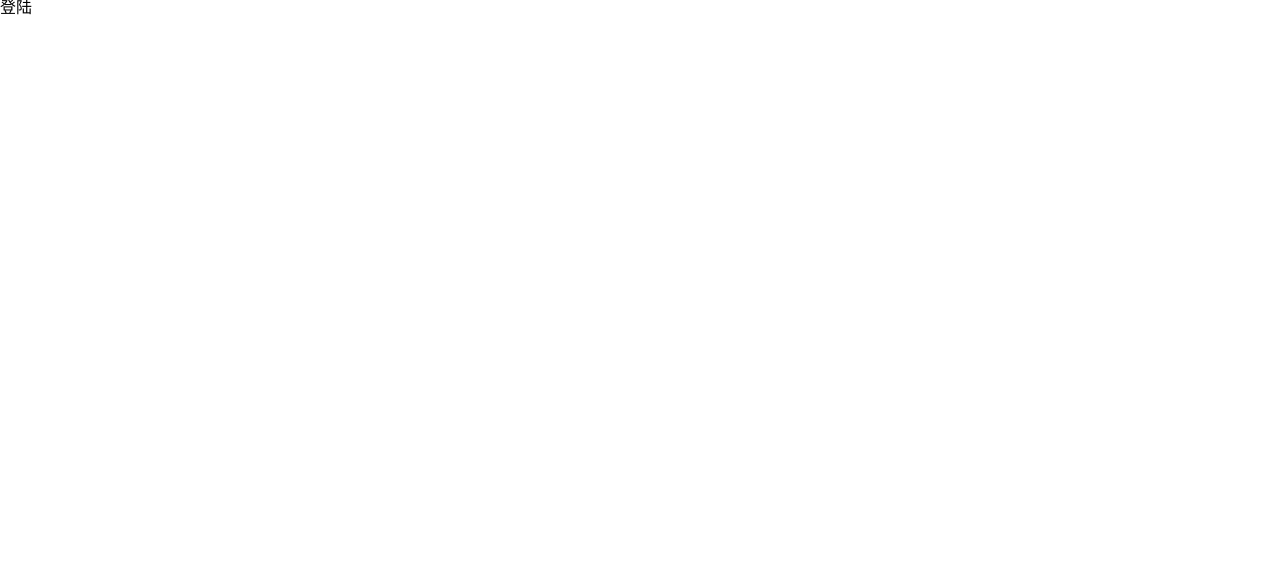
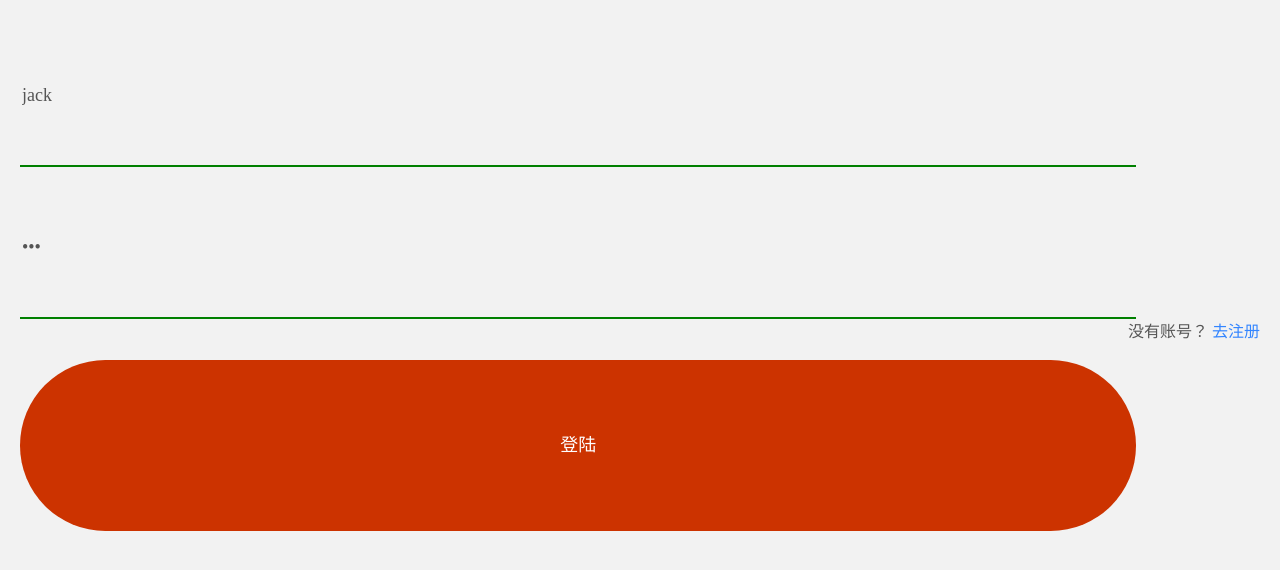
Before and after one commit to shan2016/heimatoutiao, a Vue app in the folder heimatoutiao/: page /#/login in a window 1280 px wide. Shown: the top 570 px of the page. Built offline with nearby package versions, Linux system fonts and the light colour scheme; a small style sheet from the web is missing.

Commit message:
03-实现按钮和文本框的封装，这里面使用到了vant的组件toast,但是还没有开始实现登陆的业务功能
03-实现按钮和文本框的封装，这里面使用到了vant的组件toast,但是还没有开始实现登陆的业务功能

```diff
--- a/heimatoutiao/babel.config.js
+++ b/heimatoutiao/babel.config.js
@@ -1,5 +1,12 @@
 module.exports = {
   presets: [
     '@vue/cli-plugin-babel/preset'
+  ],
+  plugins: [
+    ['import', {
+      libraryName: 'vant',
+      libraryDirectory: 'es',
+      style: true
+    }, 'vant']
   ]
 }
--- a/heimatoutiao/package.json
+++ b/heimatoutiao/package.json
@@ -9,6 +9,7 @@
   },
   "dependencies": {
     "core-js": "^3.4.3",
+    "vant": "^2.2.16",
     "vue": "^2.6.10",
     "vue-router": "^3.1.3"
   },
@@ -18,6 +19,7 @@
     "@vue/cli-service": "^4.1.0",
     "@vue/eslint-config-standard": "^4.0.0",
     "babel-eslint": "^10.0.3",
+    "babel-plugin-import": "^1.13.0",
     "eslint": "^5.16.0",
     "eslint-plugin-vue": "^5.0.0",
     "less": "^3.0.4",
--- /dev/null
+++ b/heimatoutiao/src/components/hm_button.vue
@@ -0,0 +1,33 @@
+<template>
+   <div class="btn" @click="handlerclick">
+       {{text}}
+   </div>
+</template>
+
+<script>
+export default {
+  props: ['text'],
+  methods: {
+    handlerclick (event) {
+      this.$emit('click', event)
+    }
+  }
+
+}
+</script >
+
+<style lang="less" scoped>
+.btn {
+        // vw: viewport width:视口宽度
+        // vh:viewport height:视口高度
+        // 不管什么屏幕，视口的宽度都会分为100份，所以在设置元素宽高的时候，可以参照UI稿件中的元素的实际大小进行大小的设置
+        width:314*100vw/360;
+        height: 48*100vw/360;
+        background-color: rgb(204, 51, 0);
+        border-radius: 24*100vw/360;
+        color: #fff;
+        text-align: center;
+        line-height: 48*100vw/360;
+        font-size: 18px;
+    }
+</style>
--- /dev/null
+++ b/heimatoutiao/src/components/hm_input.vue
@@ -0,0 +1,66 @@
+<template>
+  <input
+  type="text"
+  class="inp"
+  :value="value"
+  @input="handlerinput"
+  @blur='handlerblur'
+  :class="{error:!statu,success:statu}">
+</template>
+
+<script>
+export default {
+  data () {
+    return {
+      statu: false
+    }
+  },
+  props: ['value', 'rules', 'msg_err'],
+  mounted () {
+    // !!this.value等价于this.value? true: false
+    this.statu = !!this.value
+  },
+  methods: {
+    handlerinput (event) {
+      let value = event.target.value
+
+      if (this.rules) {
+        if (this.rules.test(value)) {
+          this.statu = true
+        } else {
+          this.statu = false
+        }
+      } else {
+        this.statu = !!value
+      }
+      // console.log(event)
+      this.$emit('input', value)
+    },
+    handlerblur (event) {
+      if (this.rules && !this.rules.test(event.target.value)) {
+        // console.log(this.msg_err)
+        this.$toast.fail(this.msg_err)
+      }
+    }
+  }
+}
+</script>
+
+<style lang='less' scoped>
+.inp{
+    width: 314*100vw/360;
+    height: 40*100vw/360;
+    border:none;
+    outline: none;
+    border-bottom: 2px solid rgb(117,117,117);
+    font-size: 18px;
+    margin: 5px 0;
+    background-color: transparent;
+}
+.error{
+    border-bottom-color:red;
+}
+.success{
+    border-bottom-color:green;
+}
+</style>
--- a/heimatoutiao/src/main.js
+++ b/heimatoutiao/src/main.js
@@ -1,9 +1,14 @@
 import Vue from 'vue'
 import App from './App.vue'
+
+// 引入提示框插件
+import { Toast } from 'vant'
 
 import '@/styles/reset.css'
 
 import router from '@/router/index.js'
+
+Vue.use(Toast)
 
 Vue.config.productionTip = false
 
--- a/heimatoutiao/src/views/Login.vue
+++ b/heimatoutiao/src/views/Login.vue
@@ -1,15 +1,94 @@
 <template>
-   <div class="login">
-       登陆
-   </div>
+   <div id="app">
+    <div class="container">
+      <div class="close">
+        <span class="iconfont iconicon-test"></span>
+      </div>
+      <div class="logo">
+        <span class="iconfont iconnew"></span>
+      </div>
+      <div class="inputs">
+          <hminput type="text"
+          placeholder="请输入用户名/手机号"
+          :value="users.username"
+          @input="handlerinput"
+          :rules='/^1\d{10}$/'
+          msg_err='手机号输入不合法，请输入11位手机号'></hminput>
+          <hminput type="password" :value="users.password"></hminput>
+      </div>
+      <p class="tips">
+        没有账号？
+        <a href="#/register" class>去注册</a>
+      </p>
+      <hmbutton text='登陆' @click='login'></hmbutton>
+    </div>
+  </div>
 </template>
 
 <script>
+import hmbutton from '@/components/hm_button.vue'
+import hminput from '@/components/hm_input.vue'
 export default {
-
+  data () {
+    return {
+      users:
+        {
+          username: 'jack',
+          password: '123'
+        }
+    }
+  },
+  components: {
+    hmbutton, hminput
+  },
+  methods: {
+    login (event) {
+    //   console.log(event)
+    },
+    handlerinput (data) {
+    //   console.log(data)
+      this.users.username = data
+    }
+  }
 }
 </script>
 
-<style>
+<style lang='less'>
+.container {
+  padding: 20px;
+  height: 100vh;
+  background-color: rgb(242,242,242);
+}
 
+.close {
+  span {
+    font-size: 27 / 360 * 100vw;
+  }
+}
+
+.logo {
+  display: flex;
+  justify-content: center;
+
+  span {
+    display: block;
+    font-size: 126 / 360 * 100vw;
+    color: #d81e06;
+  }
+}
+
+.inputs {
+  input {
+    margin-bottom: 20px;
+  }
+}
+
+.tips {
+  text-align: right;
+  margin-bottom: 20px;
+
+  a {
+    color: #3385ff;
+  }
+}
 </style>
```
Also changed, not shown: 1 other file (tests, documents, lock files or other folders).
